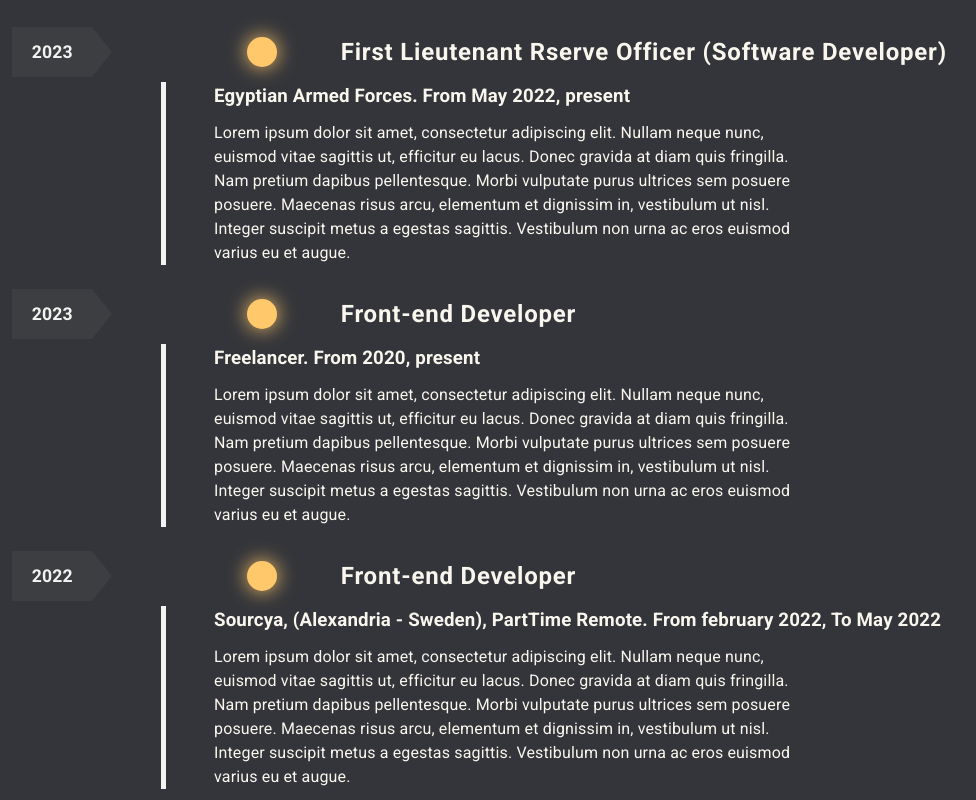
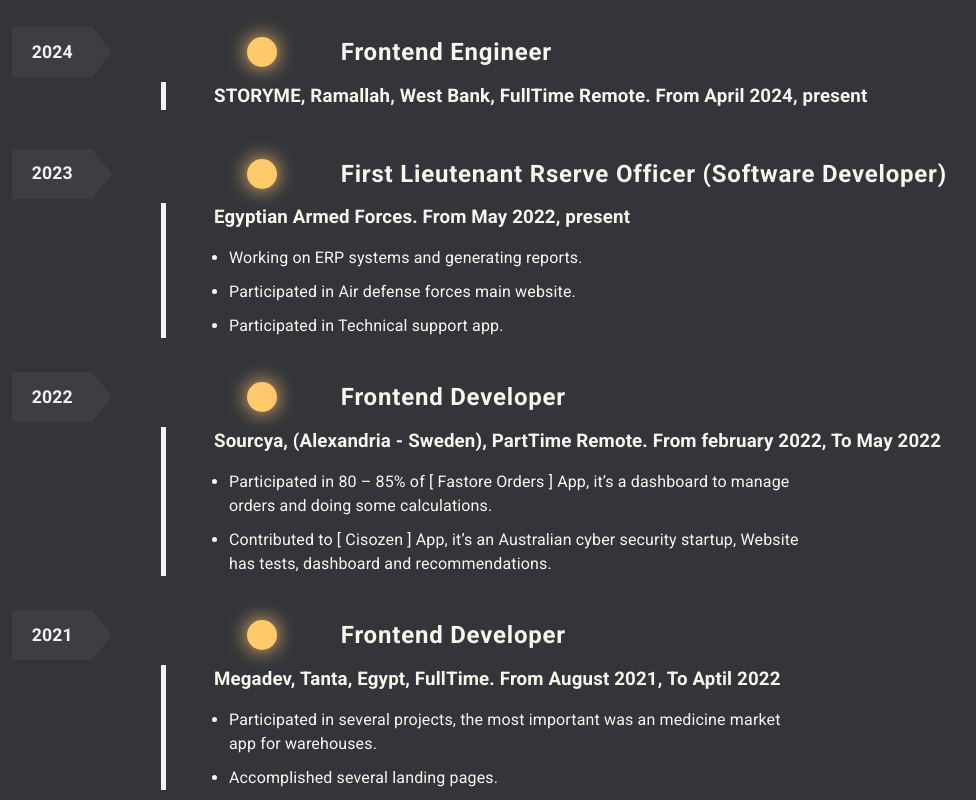
Before and after one commit to Abd-Elaziz-Noaman/Portofolio, a Next.js app: page / in a window 1280 px wide. Shown: the part 3160-3960 px from the top of the page, without its empty margins (167-1143 px from the left). Built offline with nearby package versions, Linux system fonts and the light colour scheme.

Commit message:
changes in Experience section and handling description

```diff
--- a/src/components/Experience/Experience.jsx
+++ b/src/components/Experience/Experience.jsx
@@ -1,44 +1,54 @@
 import React from "react";
-import { Box, Typography } from "@mui/material";
+import { Box } from "@mui/material";
 import Stepper from "./Stepper/Stepper";
 import { StepperContainer } from "./Experience.styled";
 import { StyledTypography } from "../About/About.styled";
-// import { Box, Stepper, Step, StepLabel } from "@mui/material";
 
-// const steps = [
-//   "Select master blaster campaign settings",
-//   "Create an ad group",
-//   "Create an ad",
-// ];
 let steps = [
   {
+    year: 2020,
+    label: "Frontend Developer",
+    subLabel: "Freelancer. From 2020, present",
+    description: [
+      "Participated in several projects focusing on delivering high quality projects in time.",
+      "Accomplished a Freelancing Platform specialized in Cyber Security.",
+    ],
+  },
+  {
     year: 2021,
-    label: "Front-end Developer",
-    subLabel: `Megadev, Tanta, FullTime. From August 2021, To Aptil 2022`,
-    description:
-      "Lorem ipsum dolor sit amet, consectetur adipiscing elit. Nullam neque nunc, euismod vitae sagittis ut, efficitur eu lacus. Donec gravida at diam quis fringilla. Nam pretium dapibus pellentesque. Morbi vulputate purus ultrices sem posuere posuere. Maecenas risus arcu, elementum et dignissim in, vestibulum ut nisl. Integer suscipit metus a egestas sagittis. Vestibulum non urna ac eros euismod varius eu et augue.",
+    label: "Frontend Developer",
+    subLabel: `Megadev, Tanta, Egypt, FullTime. From August 2021, To Aptil 2022`,
+    description: [
+      "Participated in several projects, the most important was an medicine market app for warehouses.",
+      "Accomplished several landing pages.",
+    ],
   },
   {
     year: 2022,
-    label: "Front-end Developer",
+    label: "Frontend Developer",
     subLabel:
       "Sourcya, (Alexandria - Sweden), PartTime Remote. From february 2022, To May 2022",
-    description:
-      "Lorem ipsum dolor sit amet, consectetur adipiscing elit. Nullam neque nunc, euismod vitae sagittis ut, efficitur eu lacus. Donec gravida at diam quis fringilla. Nam pretium dapibus pellentesque. Morbi vulputate purus ultrices sem posuere posuere. Maecenas risus arcu, elementum et dignissim in, vestibulum ut nisl. Integer suscipit metus a egestas sagittis. Vestibulum non urna ac eros euismod varius eu et augue.",
-  },
-  {
-    year: 2023,
-    label: "Front-end Developer",
-    subLabel: "Freelancer. From 2020, present",
-    description:
-      "Lorem ipsum dolor sit amet, consectetur adipiscing elit. Nullam neque nunc, euismod vitae sagittis ut, efficitur eu lacus. Donec gravida at diam quis fringilla. Nam pretium dapibus pellentesque. Morbi vulputate purus ultrices sem posuere posuere. Maecenas risus arcu, elementum et dignissim in, vestibulum ut nisl. Integer suscipit metus a egestas sagittis. Vestibulum non urna ac eros euismod varius eu et augue.",
+    description: [
+      "Participated in 80 – 85% of [ Fastore Orders ] App, it’s a dashboard to manage orders and doing some calculations.",
+      "Contributed to [ Cisozen ] App, it’s an Australian cyber security startup, Website has tests, dashboard and recommendations.",
+    ],
   },
   {
     year: 2023,
     label: "First Lieutenant Rserve Officer (Software Developer)",
     subLabel: "Egyptian Armed Forces. From May 2022, present",
-    description:
-      "Lorem ipsum dolor sit amet, consectetur adipiscing elit. Nullam neque nunc, euismod vitae sagittis ut, efficitur eu lacus. Donec gravida at diam quis fringilla. Nam pretium dapibus pellentesque. Morbi vulputate purus ultrices sem posuere posuere. Maecenas risus arcu, elementum et dignissim in, vestibulum ut nisl. Integer suscipit metus a egestas sagittis. Vestibulum non urna ac eros euismod varius eu et augue.",
+    description: [
+      "Working on ERP systems and generating reports.",
+      "Participated in Air defense forces main website.",
+      "Participated in Technical support app.",
+    ],
+  },
+  {
+    year: 2024,
+    label: "Frontend Engineer",
+    subLabel:
+      "STORYME, Ramallah, West Bank, FullTime Remote. From April 2024, present",
+    description: [],
   },
 ];
 
--- a/src/components/Experience/Stepper/Stepper.jsx
+++ b/src/components/Experience/Stepper/Stepper.jsx
@@ -32,7 +32,13 @@
           </LabelContainer> */}
           <DescriptionsContainer>
             <SubLabel>{step.subLabel}</SubLabel>
-            <p>{step.description}</p>
+            <ul style={{ marginLeft: "15px", marginTop: "15px" }}>
+              {step.description.map((ele, index) => (
+                <li key={index} style={{ marginBottom: "10px" }}>
+                  {ele}
+                </li>
+              ))}
+            </ul>
           </DescriptionsContainer>
           <br />
         </div>
```
